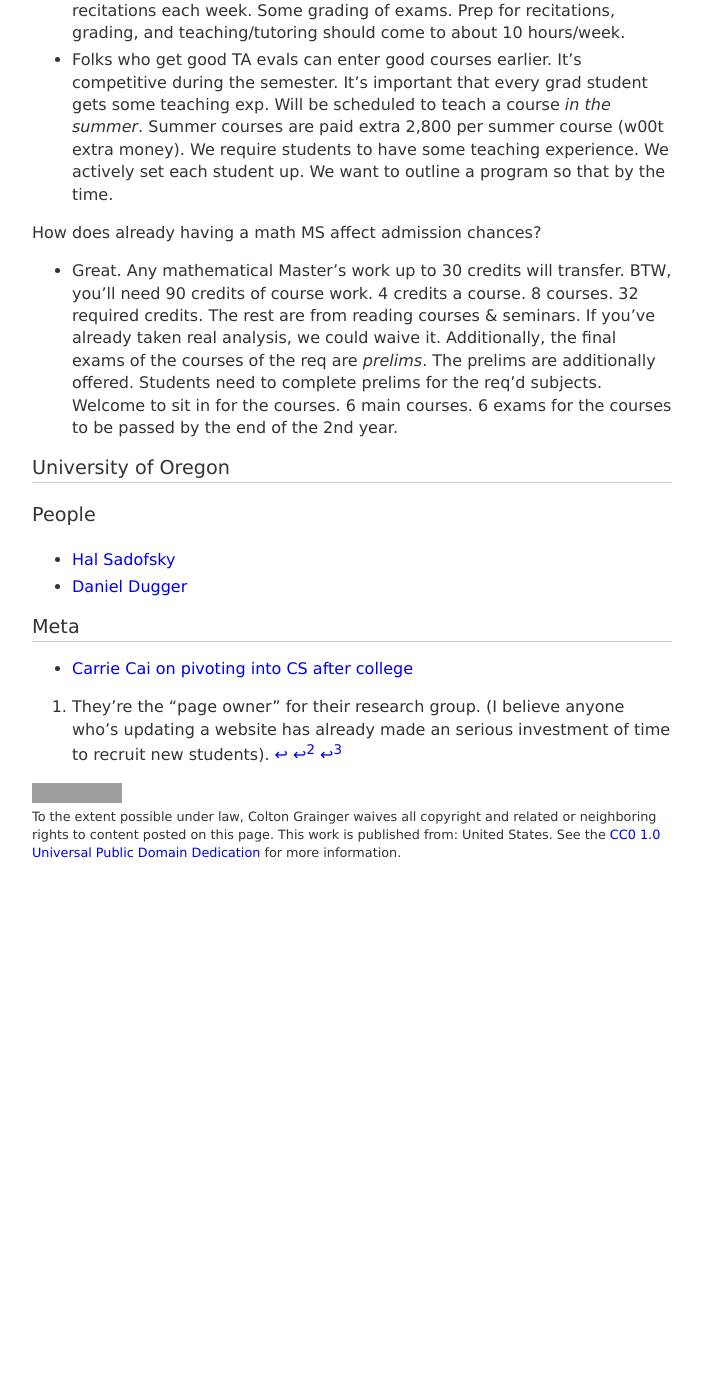
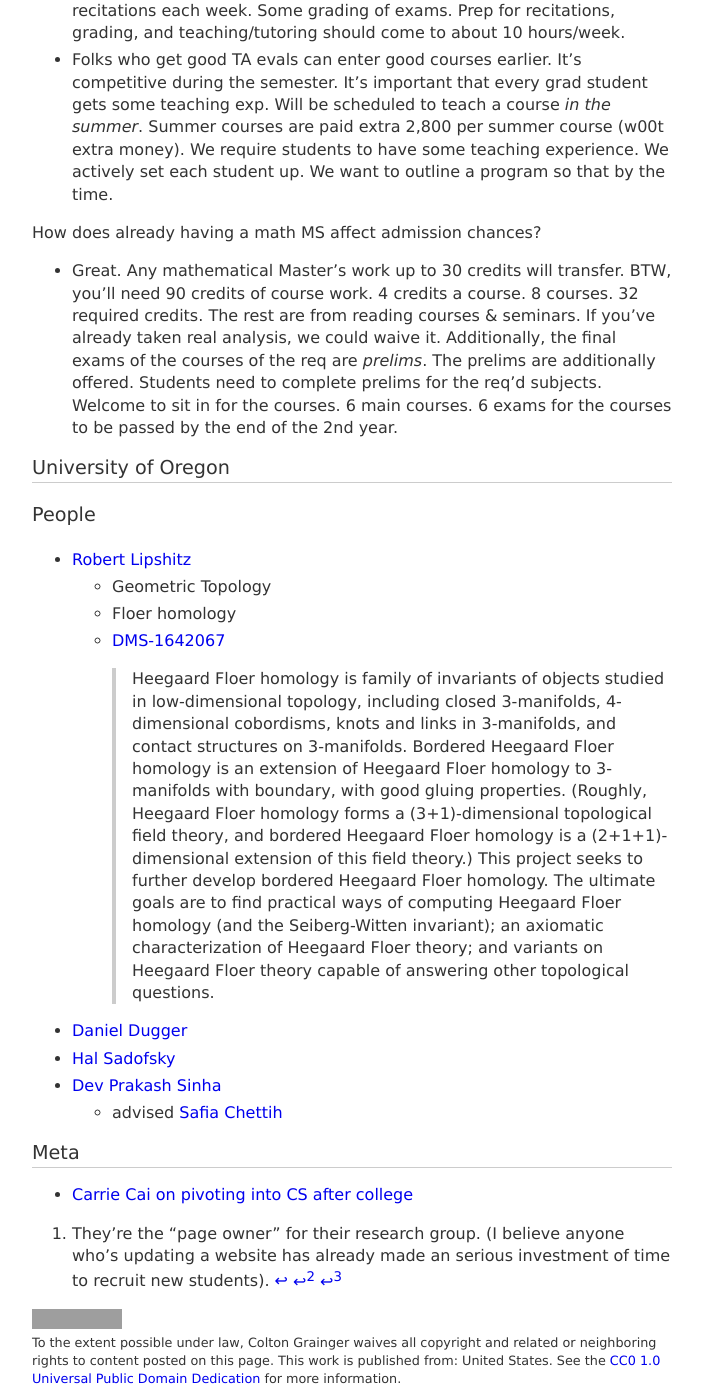
Before and after one commit to coltongrainger/blog, a Jekyll site: the page built from _posts/2017-10-18-grad-school.md, in a window 1280 px wide and 1400 px high, scrolled down 9124 px. Shown: the whole window, without its empty margins (288-991 px from the left). Built offline with Jekyll 4.4.1, drawn with Linux system fonts in a browser that asks for light colours; our own code applies the rules of GitHub Pages for plain Markdown files; before the commit the page ends 9998 px from its top, so only the background shows below that; grey boxes are pictures that could not be loaded.

Commit message:
add UO folks.

```diff
--- a/_posts/2017-10-18-grad-school.md
+++ b/_posts/2017-10-18-grad-school.md
@@ -275,8 +275,15 @@
 
 ### People
 
+- [Robert Lipshitz](http://pages.uoregon.edu/lipshitz/)
+  - Geometric Topology
+  - Floer homology
+  - [DMS-1642067](https://nsf.gov/awardsearch/showAward?AWD_ID=1642067)
+  > Heegaard Floer homology is family of invariants of objects studied in low-dimensional topology, including closed 3-manifolds, 4-dimensional cobordisms, knots and links in 3-manifolds, and contact structures on 3-manifolds. Bordered Heegaard Floer homology is an extension of Heegaard Floer homology to 3-manifolds with boundary, with good gluing properties. (Roughly, Heegaard Floer homology forms a (3+1)-dimensional topological field theory, and bordered Heegaard Floer homology is a (2+1+1)-dimensional extension of this field theory.) This project seeks to further develop bordered Heegaard Floer homology. The ultimate goals are to find practical ways of computing Heegaard Floer homology (and the Seiberg-Witten invariant); an axiomatic characterization of Heegaard Floer theory; and variants on Heegaard Floer theory capable of answering other topological questions.
+- [Daniel Dugger](http://pages.uoregon.edu/ddugger/)
 - [Hal Sadofsky](http://pages.uoregon.edu/sadofsky/)
-- [Daniel Dugger](http://pages.uoregon.edu/ddugger/)
+- [Dev Prakash Sinha](http://pages.uoregon.edu/dps)
+  - advised [Safia Chettih](https://scholarsbank.uoregon.edu/xmlui/handle/1794/20728)
 
 ## Meta
 
```
